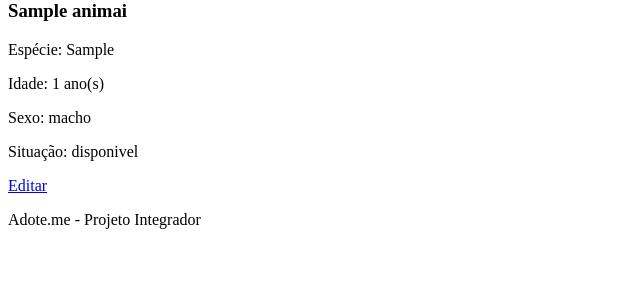
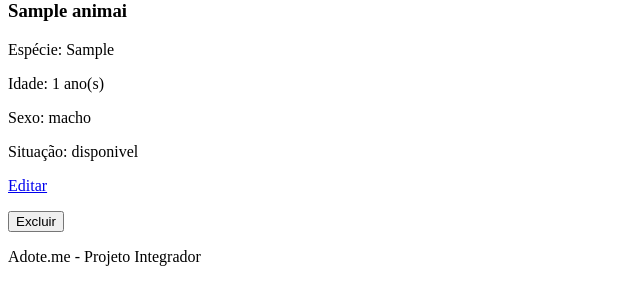
Before and after one commit to thyerrya3-afk/Adote.me, a Node server app: page /animais in a window 1280 px wide. Shown: the part 201-506 px from the top of the page, without its empty margins (0-640 px from the left). Run offline with Node 20, Linux system fonts and the light colour scheme; tables that the repository leaves empty hold one stand-in row (values such as "Sample post"); some libraries are stand-ins or nearby versions.

Commit message:
Cria exclusão de animais (CRUD de animais completo)

```diff
--- a/controllers/animalController.js
+++ b/controllers/animalController.js
@@ -30,10 +30,8 @@ exports.criar = async (req, res) => {
 // Mostra o formulário de edição já preenchido com os dados do animal
 exports.formularioEditar = async (req, res) => {
   try {
-    // req.params.id é o número que vem na URL (/animais/3/editar)
     const animal = await Animal.findByPk(req.params.id);
 
-    // Se não existir animal com esse id, avisa
     if (!animal) {
       return res.status(404).send('Animal não encontrado.');
     }
@@ -54,8 +52,6 @@ exports.atualizar = async (req, res) => {
     }
 
     const { nome, especie, idade, sexo, descricao, situacao } = req.body;
-
-    // Atualiza as colunas no banco (é o UPDATE)
     await animal.update({ nome, especie, idade, sexo, descricao, situacao });
 
     res.redirect('/animais');
@@ -63,3 +59,21 @@ exports.atualizar = async (req, res) => {
     res.status(500).send('Erro ao atualizar o animal.');
   }
 };
+
+// Exclui o animal do banco
+exports.excluir = async (req, res) => {
+  try {
+    const animal = await Animal.findByPk(req.params.id);
+
+    if (!animal) {
+      return res.status(404).send('Animal não encontrado.');
+    }
+
+    // Apaga a linha da tabela (é o DELETE)
+    await animal.destroy();
+
+    res.redirect('/animais');
+  } catch (erro) {
+    res.status(500).send('Erro ao excluir o animal.');
+  }
+};
--- a/routes/animalRoutes.js
+++ b/routes/animalRoutes.js
@@ -19,5 +19,8 @@ router.get('/:id/editar', animalController.formularioEditar);
 // POST /animais/3/editar - recebe o formulário e atualiza o animal
 router.post('/:id/editar', animalController.atualizar);
 
+// POST /animais/3/excluir - exclui o animal
+router.post('/:id/excluir', animalController.excluir);
+
 // Exporta as rotas
 module.exports = router;
--- a/views/animais/index.ejs
+++ b/views/animais/index.ejs
@@ -15,6 +15,11 @@
       <p>Sexo: <%= animal.sexo %></p>
       <p>Situação: <%= animal.situacao %></p>
       <p><a href="/animais/<%= animal.id %>/editar">Editar</a></p>
+
+      <form action="/animais/<%= animal.id %>/excluir" method="POST"
+            onsubmit="return confirm('Tem certeza que deseja excluir este animal?');">
+        <button type="submit">Excluir</button>
+      </form>
     </div>
   <% }) %>
 <% } %>
```
